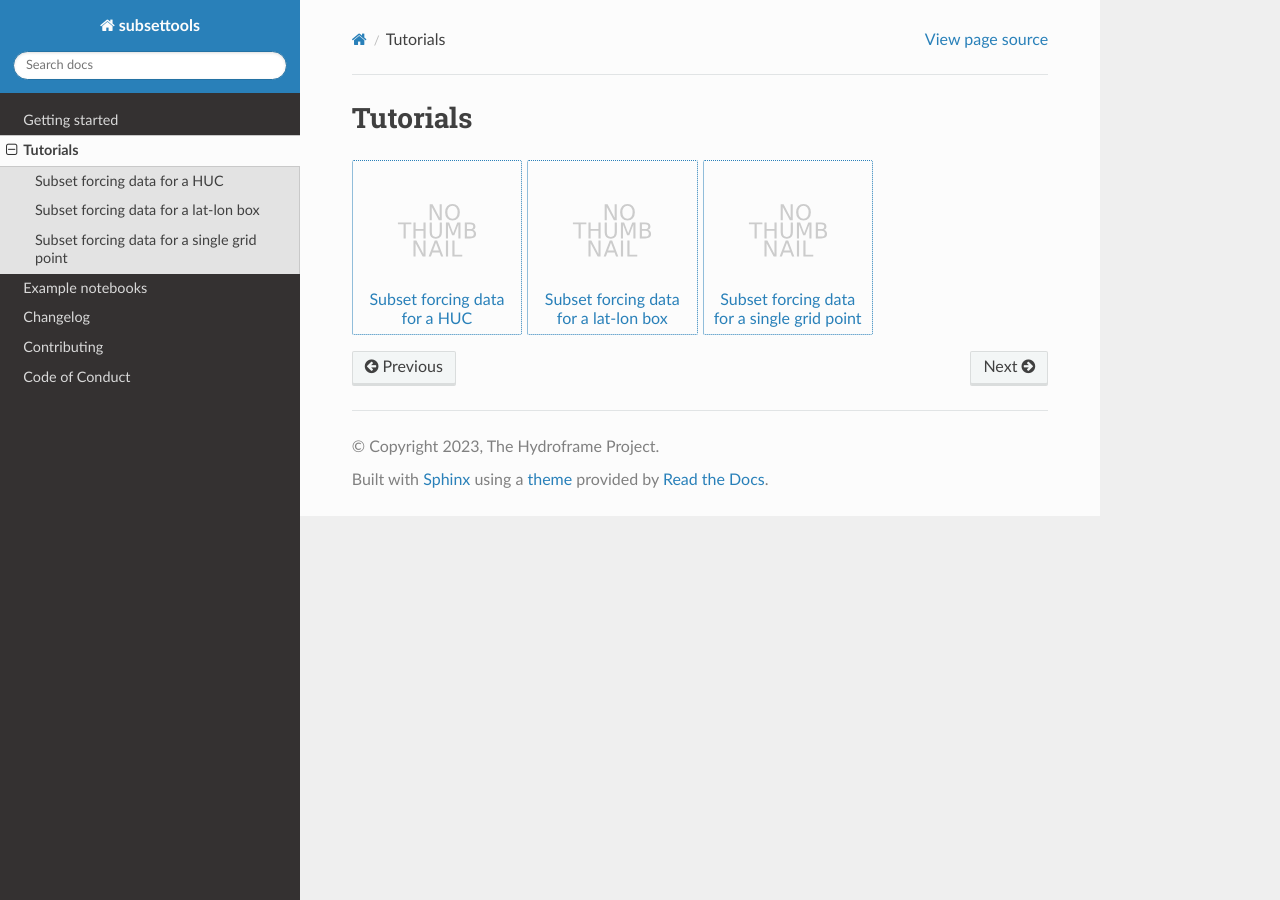
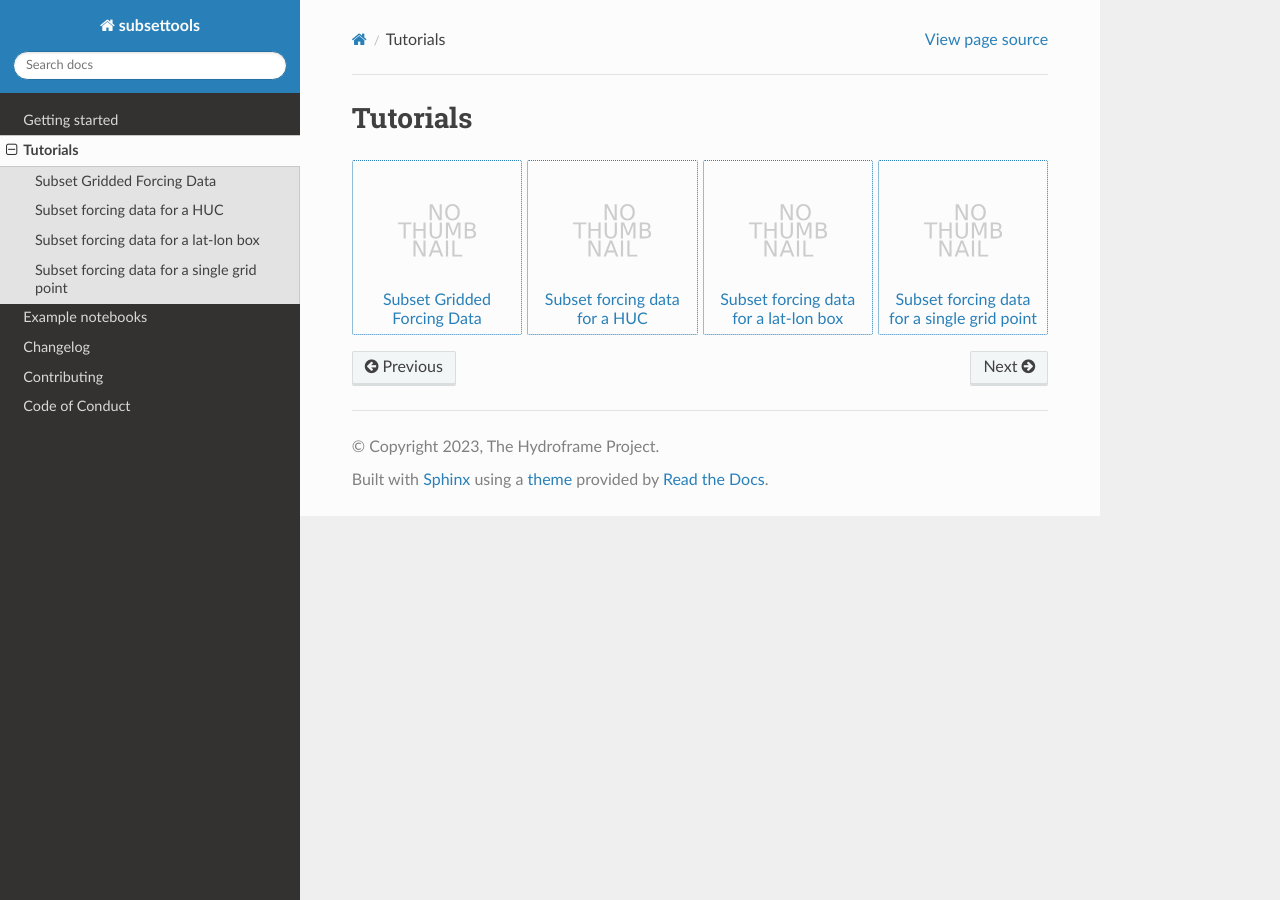
Before and after one commit to hydroframe/subsettools, a Sphinx documentation site: the page built from docs/examples/gallery.md, in a window 1280 px wide. Built offline with Sphinx 7.4.7 and the Read the Docs theme 2.0.0, drawn with Linux system fonts in a browser that asks for light colours; pages that are not in the unit, such as notebooks, are missing from menus.

Commit message:
updating gallery

````diff
--- a/docs/examples/gallery.md
+++ b/docs/examples/gallery.md
@@ -1,6 +1,7 @@
 # Tutorials
 
 ```{nbgallery}
+subset_forcing_data.ipynb
 subset_forcing_data_huc.ipynb
 subset_forcing_data_latlon.ipynb
 subset_column_data.ipynb
````
